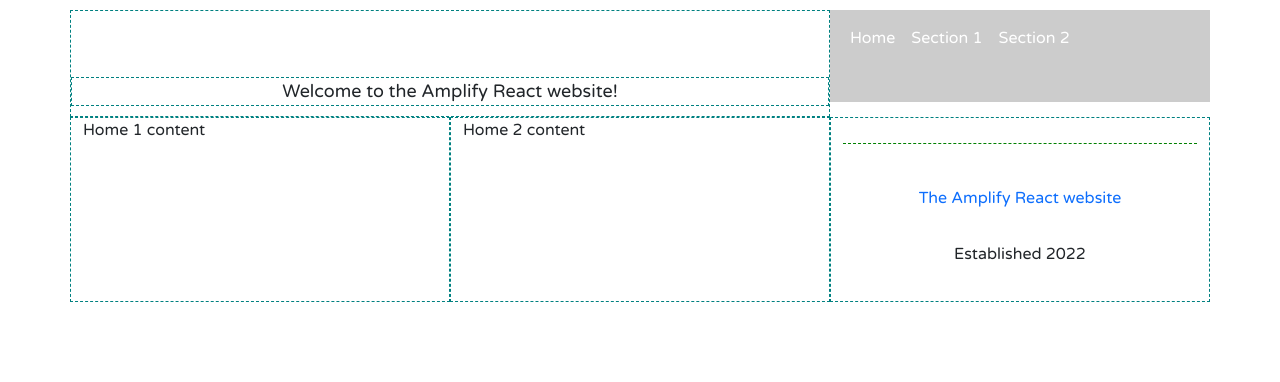
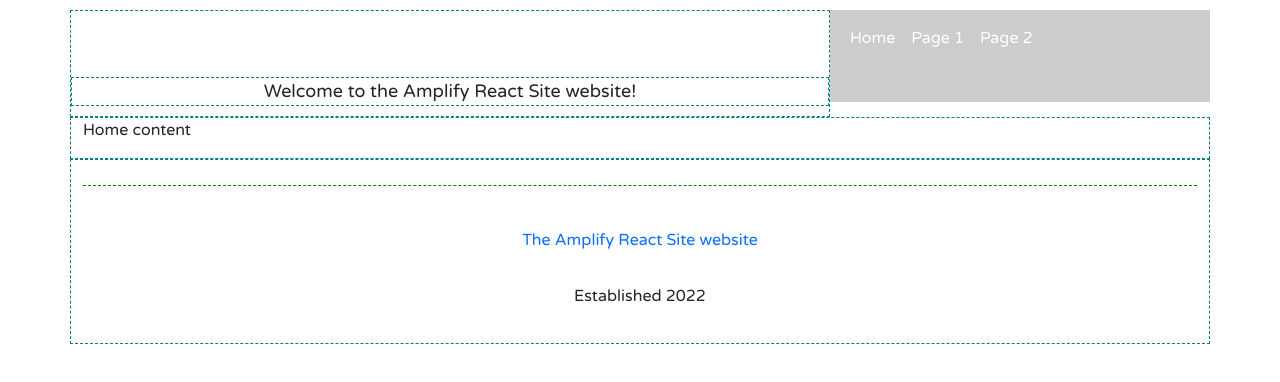
Before and after one commit to MattThommes/amplify-react-app, a React (Create React App) app: page / in a window 1280 px wide. Shown: the top 382 px of the page. Built offline with nearby package versions, Linux system fonts and the light colour scheme.

Commit message:
Simplified HTML

```diff
--- a/src/App.js
+++ b/src/App.js
@@ -12,6 +12,8 @@
     Route,
     Link
 } from "react-router-dom";
+
+const SiteName = "Amplify React Site";
 
 function App() {
   return (
@@ -32,7 +34,7 @@
                         <Container className="header-sub">
                             <Row>
                                 <Col>
-                                    Welcome to the Amplify React website!
+                                    Welcome to the {SiteName} website!
                                     <br />
                                 </Col>
                             </Row>
@@ -42,8 +44,8 @@
                         <Navbar>
                             <Nav>
                                 <Nav.Link as={Link} to="/">Home</Nav.Link>
-                                <Nav.Link as={Link} to="/section-1">Section 1</Nav.Link>
-                                <Nav.Link as={Link} to="/section-2">Section 2</Nav.Link>
+                                <Nav.Link as={Link} to="/page-1">Page 1</Nav.Link>
+                                <Nav.Link as={Link} to="/page-2">Page 2</Nav.Link>
                             </Nav>
                         </Navbar>
                     </Col>
@@ -52,17 +54,12 @@
                     <Col sm>
                         <Routes>
                             <Route path="/" element={<Home content="1" />} />
-                            <Route path="/section-1" element={<SectionContent section="1" content="1" />} />
-                            <Route path="/section-2" element={<SectionContent section="2" content="1" />} />
+                            <Route path="/page-1" element={<PageContent page="1" />} />
+                            <Route path="/page-2" element={<PageContent page="2" />} />
                         </Routes>
                     </Col>
-                    <Col sm>
-                        <Routes>
-                            <Route path="/" element={<Home content="2" />} />
-                            <Route path="/section-1" element={<SectionContent section="1" content="2" />} />
-                            <Route path="/section-2" element={<SectionContent section="2" content="2" />} />
-                        </Routes>
-                    </Col>
+                </Row>
+                <Row>
                     <Col sm>
                         <Footer />
                     </Col>
@@ -79,12 +76,7 @@
             <div className="content home">
                 {params.content === "1" &&
                     <>
-                        <p>Home 1 content</p>
-                    </>
-                }
-                {params.content === "2" &&
-                    <>
-                        <p>Home 2 content</p>
+                        <p>Home content</p>
                     </>
                 }
             </div>
@@ -92,40 +84,30 @@
     );
 }
 
-function SectionContent(params) {
+function PageContent(params) {
+    if (params.page === "1") {
+        return (
+            <Page1Content />
+        );
+    } else if (params.page === "2") {
+        return (
+            <Page2Content />
+        );
+    }
+}
+
+function Page1Content() {
     return (
         <>
-            {params.section === "1" ? (
-                <>
-                    <div className="content test">
-                        {params.content === "1" &&
-                            <>
-                                <p>Section 1 Content 1</p>
-                            </>
-                        }
-                        {params.content === "2" &&
-                            <>
-                                <p>Section 1 Content 2</p>
-                            </>
-                        }
-                    </div>
-                </>
-            ) : (
-                <>
-                    <div className="content test">
-                        {params.content === "1" &&
-                            <>
-                                <p>Section 2 Content 1</p>
-                            </>
-                        }
-                        {params.content === "2" &&
-                            <>
-                                <p>Section 2 Content 2</p>
-                            </>
-                        }
-                    </div>
-                </>
-            )}
+            <p>Page 1 Content</p>
+        </>
+    );
+}
+
+function Page2Content() {
+    return (
+        <>
+            <p>Page 2 Content</p>
         </>
     );
 }
@@ -134,7 +116,7 @@
     return (
         <div className="footer">
             <br />
-            <Nav.Link as={Link} to="/">The Amplify React website</Nav.Link>
+            <Nav.Link as={Link} to="/">The {SiteName} website</Nav.Link>
             <br />
             Established {new Date().getFullYear()}
         </div>
```
